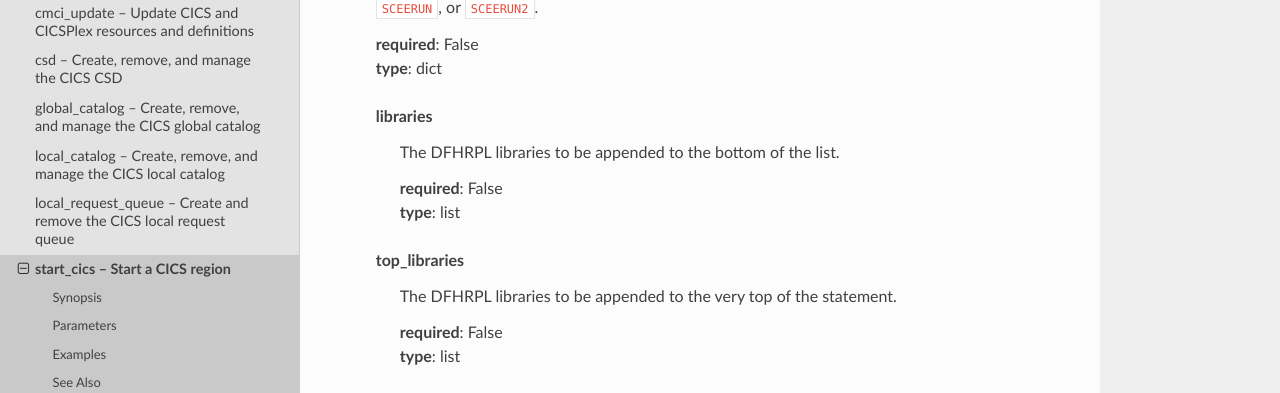
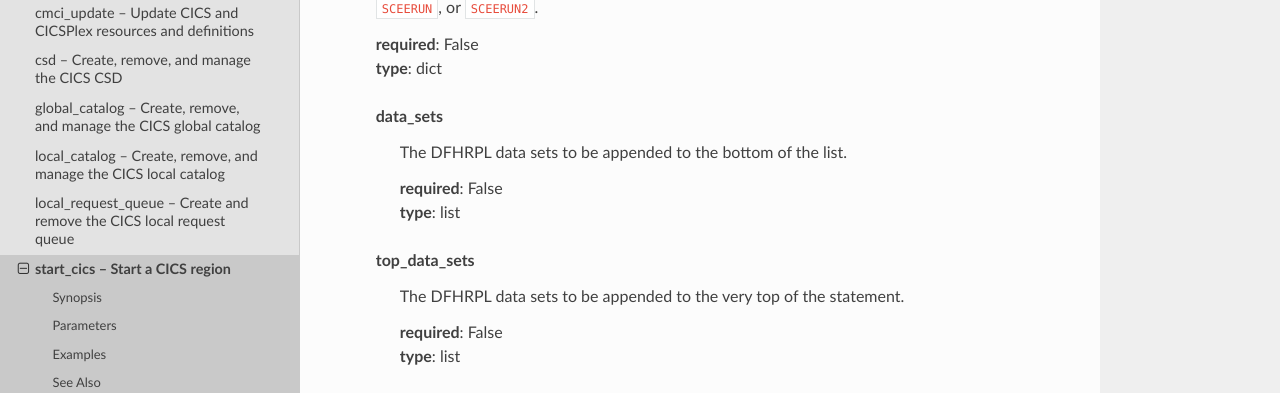
Before and after one commit to ansible-collections/ibm_zos_cics, a Sphinx documentation site: the page built from docs/source/modules/start_cics.rst, in a window 1280 px wide and 900 px high, scrolled down 1976 px. Shown: the part 151-544 px from the top of the window. Built offline with Sphinx 7.4.7 and the Read the Docs theme 2.0.0, drawn with Linux system fonts in a browser that asks for light colours; some of the changed text lies outside the part shown.

Commit message:
Renamed the top_lib add lib attributes in the start region module as per ecr (#276)

```diff
--- a/docs/source/modules/start_cics.rst
+++ b/docs/source/modules/start_cics.rst
@@ -132,8 +132,8 @@ dfhrpl
 
 
 
-  libraries
-    The DFHRPL libraries to be appended to the bottom of the list.
+  data_sets
+    The DFHRPL data sets to be appended to the bottom of the list.
 
 
     | **required**: False
@@ -141,8 +141,8 @@ dfhrpl
 
 
 
-  top_libraries
-    The DFHRPL libraries to be appended to the very top of the statement.
+  top_data_sets
+    The DFHRPL data sets to be appended to the very top of the statement.
 
 
     | **required**: False
@@ -3361,8 +3361,8 @@ steplib
 
 
 
-  libraries
-    The \ :literal:`STEPLIB`\  libraries to be appended to the bottom of the library list.
+  data_sets
+    The \ :literal:`STEPLIB`\  data sets to be appended to the bottom of the library list.
 
 
     | **required**: False
@@ -3370,8 +3370,8 @@ steplib
 
 
 
-  top_libraries
-    The \ :literal:`STEPLIB`\  libraries to be appended to the very top of the statement.
+  top_data_sets
+    The \ :literal:`STEPLIB`\  data sets to be appended to the very top of the statement.
 
 
     | **required**: False
@@ -3451,11 +3451,11 @@ Examples
          sysprint:
            omit: True
        steplib:
-         top_libraries:
-           - TOP.LIBRARY.ONE
-           - TOP.LIBRARY.TWO
-         libraries:
-           - BOTTOM.LIBRARY.ONE
+         top_data_sets:
+           - TOP.DATA_SET.ONE
+           - TOP.DATA_SET.TWO
+         data_sets:
+           - BOTTOM.DATA_SET.ONE
        sit_parameters:
          start: COLD
          sit: 6$
```
Also changed, not shown: 7 other files.
